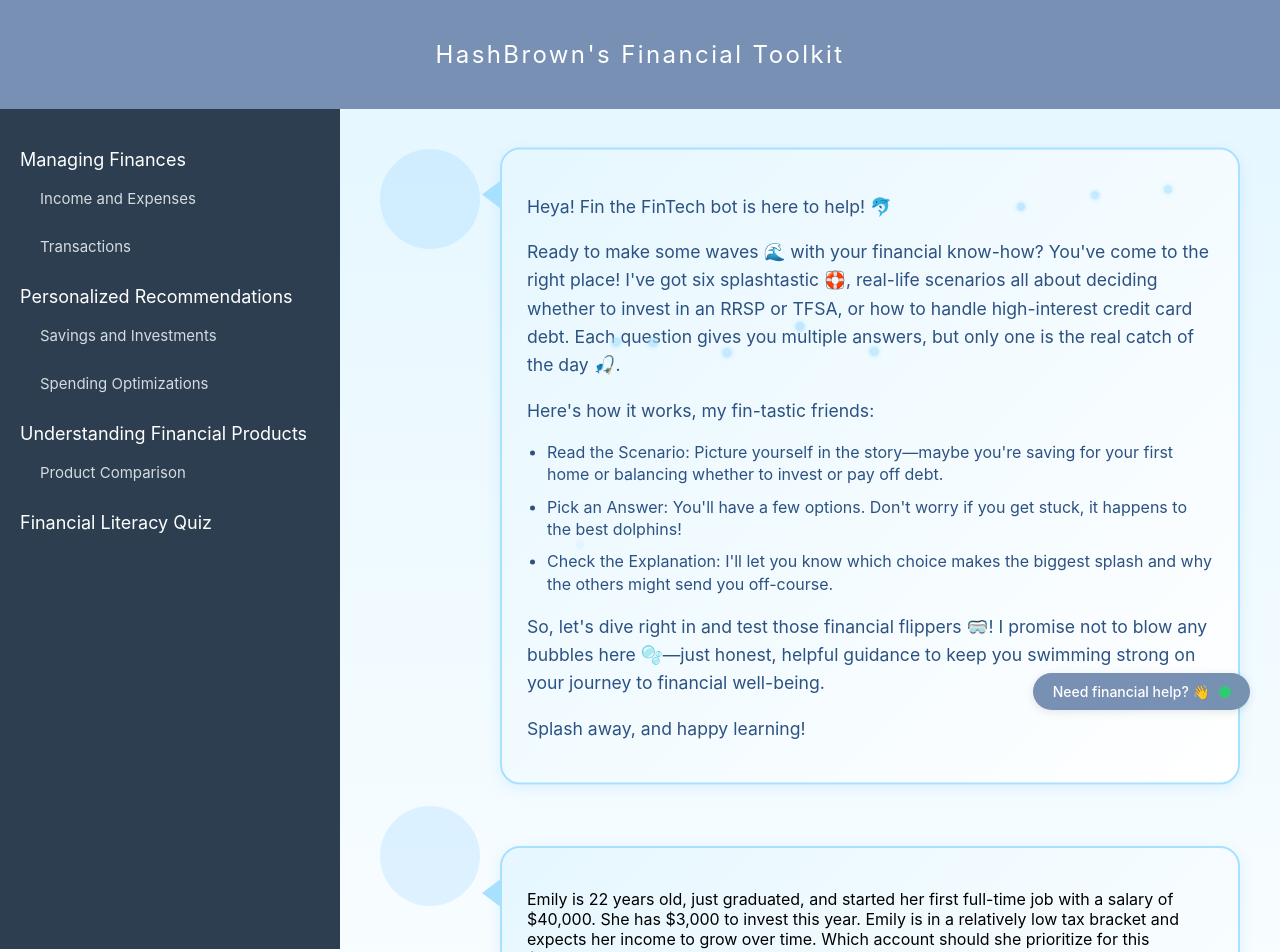
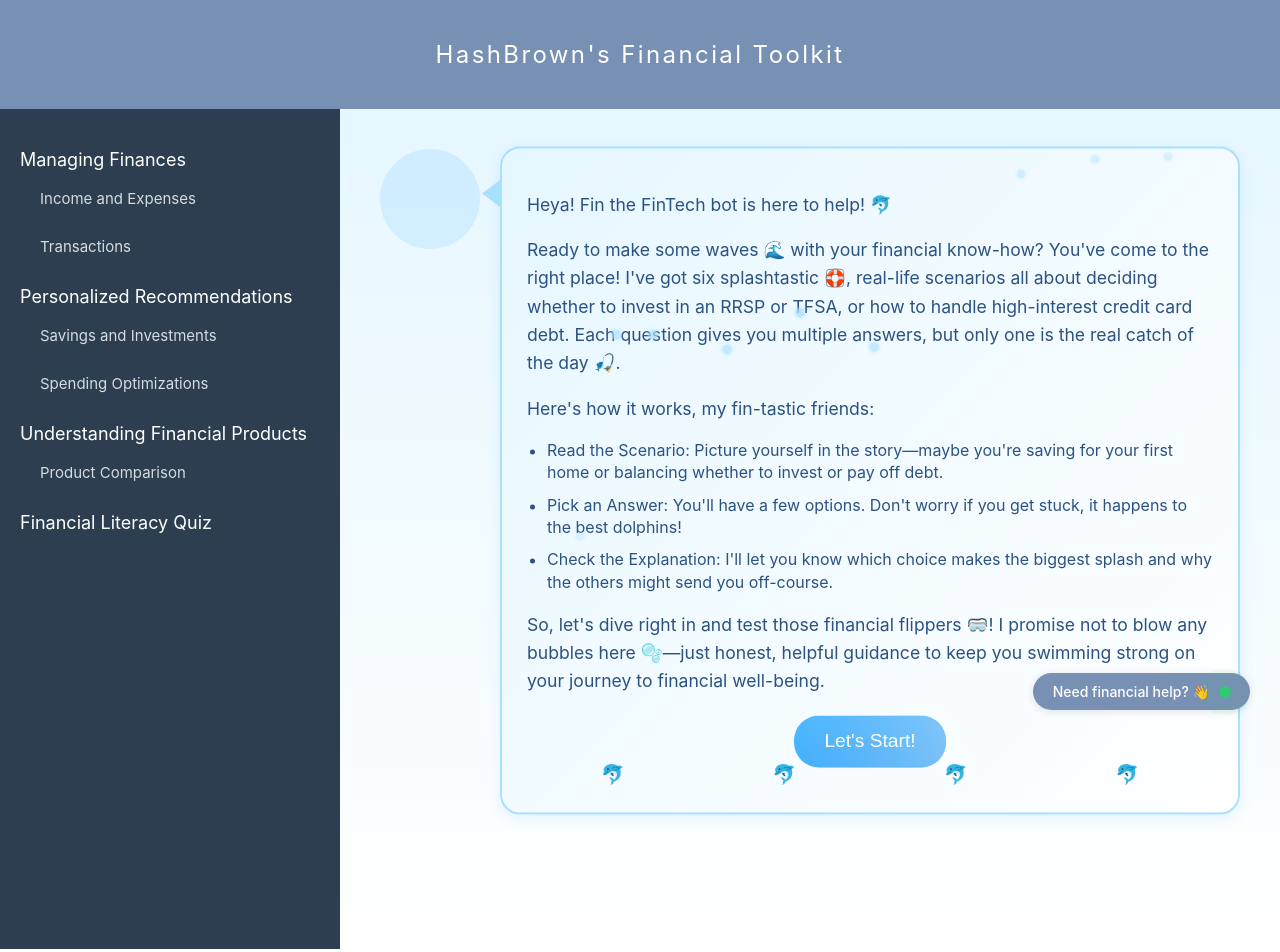
Before and after one commit to SophiaClifton/hashbrown-app, a React (Create React App) app: page /financial-literacy-quiz in a window 1280 px wide. Shown: the top 952 px of the page. Built offline with nearby package versions, Linux system fonts and the light colour scheme; no server answers.

Commit message:
dolphins movement

```diff
--- a/src/pages/FinancialLiteracyQuiz.css
+++ b/src/pages/FinancialLiteracyQuiz.css
@@ -251,3 +251,88 @@
     background-position: 200% 0;
   }
 }
+
+/* Update the start button and dolphin styles */
+.start-button-container {
+  position: relative;
+  margin: 20px auto;
+  text-align: center;
+}
+
+.start-button {
+  position: relative;
+  padding: 15px 30px;
+  font-size: 1.2em;
+  background: linear-gradient(135deg, #4fb8ff 0%, #2196f3 100%);
+  color: white;
+  border: none;
+  border-radius: 25px;
+  cursor: pointer;
+  overflow: hidden;
+  transition: transform 0.3s ease;
+  z-index: 2;
+}
+
+.start-button:hover {
+  transform: translateY(-2px);
+}
+
+.start-button::before {
+  content: '';
+  position: absolute;
+  top: 0;
+  left: 0;
+  width: 200%;
+  height: 100%;
+  background: linear-gradient(
+    90deg,
+    transparent,
+    rgba(255, 255, 255, 0.4),
+    transparent
+  );
+  animation: wave-animation 2s linear infinite;
+}
+
+.dolphins-container {
+  position: absolute;
+  width: 100%;
+  height: 50px;
+  top: 100%;
+  left: 0;
+  display: flex;
+  justify-content: space-around;
+  pointer-events: none;
+}
+
+.dolphin {
+  font-size: 1.2em;
+  position: relative;
+  animation: dolphin-float 2s ease-in-out infinite;
+  transition: all 0.5s ease-out;
+}
+
+.dolphin.swimming {
+  animation: dolphin-swim-away 1s ease-out forwards;
+}
+
+@keyframes dolphin-float {
+  0%, 100% {
+    transform: translateY(0);
+  }
+  50% {
+    transform: translateY(-10px);
+  }
+}
+
+@keyframes dolphin-swim-away {
+  0% {
+    transform: translate(0, 0) rotate(0deg);
+    opacity: 1;
+  }
+  100% {
+    transform: translate(var(--swim-x), 200px) rotate(var(--swim-angle));
+    opacity: 0;
+  }
+}
+
+/* Keep existing wave-animation keyframes */
--- a/src/pages/FinancialLiteracyQuiz.tsx
+++ b/src/pages/FinancialLiteracyQuiz.tsx
@@ -6,9 +6,28 @@ import "./FinancialLiteracyQuiz.css";
 
 const FinancialLiteracyQuiz: React.FC = () => {
   const [selectedAnswer, setSelectedAnswer] = useState<string | null>(null);
+  const [quizStarted, setQuizStarted] = useState(false);
+  const [isDolphinsSwimming, setIsDolphinsSwimming] = useState(false);
 
   const handleAnswerClick = (answer: string) => {
     setSelectedAnswer(answer);
+  };
+
+  const handleStartClick = () => {
+    setIsDolphinsSwimming(true);
+    // Add random swim directions for each dolphin
+    const dolphins = document.querySelectorAll('.dolphin');
+    dolphins.forEach((dolphin) => {
+      const swimX = Math.random() * 400 - 200; // Random X between -200 and 200
+      const swimAngle = Math.random() * 60 - 30; // Random angle between -30 and 30 degrees
+      (dolphin as HTMLElement).style.setProperty('--swim-x', `${swimX}px`);
+      (dolphin as HTMLElement).style.setProperty('--swim-angle', `${swimAngle}deg`);
+    });
+
+    // Delay the quiz start until after animation
+    setTimeout(() => {
+      setQuizStarted(true);
+    }, 1000);
   };
 
   const getFeedbackMessage = () => {
@@ -70,9 +89,26 @@ const FinancialLiteracyQuiz: React.FC = () => {
                 <li>Check the Explanation: I'll let you know which choice makes the biggest splash and why the others might send you off-course.</li>
               </ul>
               <p>So, let's dive right in and test those financial flippers 🥽! I promise not to blow any bubbles here 🫧—just honest, helpful guidance to keep you swimming strong on your journey to financial well-being.</p>
-              <p>Splash away, and happy learning!</p>
+
+              <div className="start-button-container">
+                <button
+                  className="start-button"
+                  onClick={handleStartClick}
+                  disabled={isDolphinsSwimming}
+                >
+                  Let's Start!
+                </button>
+                <div className="dolphins-container">
+                  <span className={`dolphin ${isDolphinsSwimming ? 'swimming' : ''}`}>🐬</span>
+                  <span className={`dolphin ${isDolphinsSwimming ? 'swimming' : ''}`}>🐬</span>
+                  <span className={`dolphin ${isDolphinsSwimming ? 'swimming' : ''}`}>🐬</span>
+                  <span className={`dolphin ${isDolphinsSwimming ? 'swimming' : ''}`}>🐬</span>
                 </div>
               </div>
+            </div>
+          </div>
+
+          {quizStarted && (
             <div className="fin-message-container">
               <div className="fin-avatar-placeholder">
                 {/* Placeholder for Fin's avatar */}
@@ -110,6 +146,7 @@ const FinancialLiteracyQuiz: React.FC = () => {
                 {selectedAnswer && getFeedbackMessage()}
               </div>
             </div>
+          )}
         </div>
         <Chatbot />
       </div>
```
Lines whose indentation alone changed are shown as unchanged.
